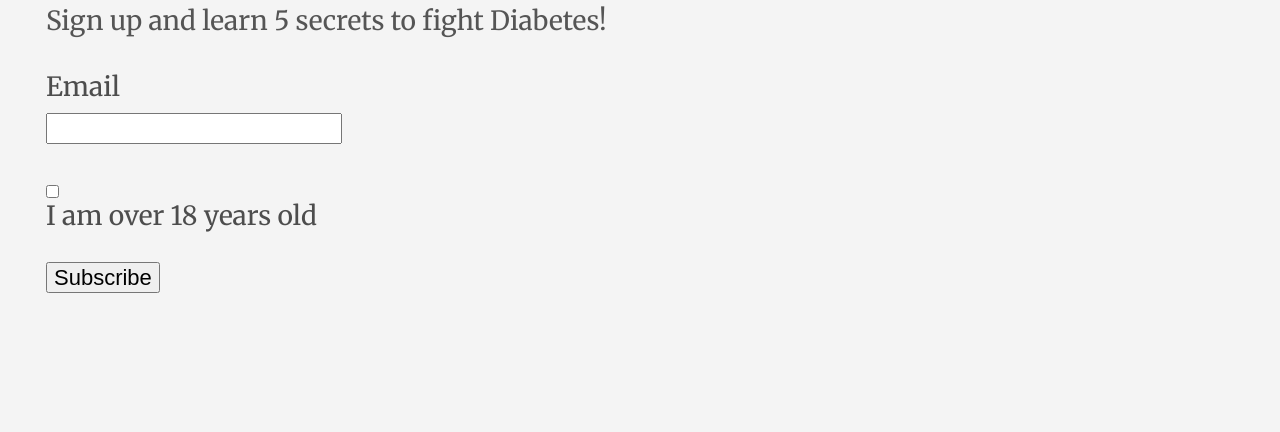
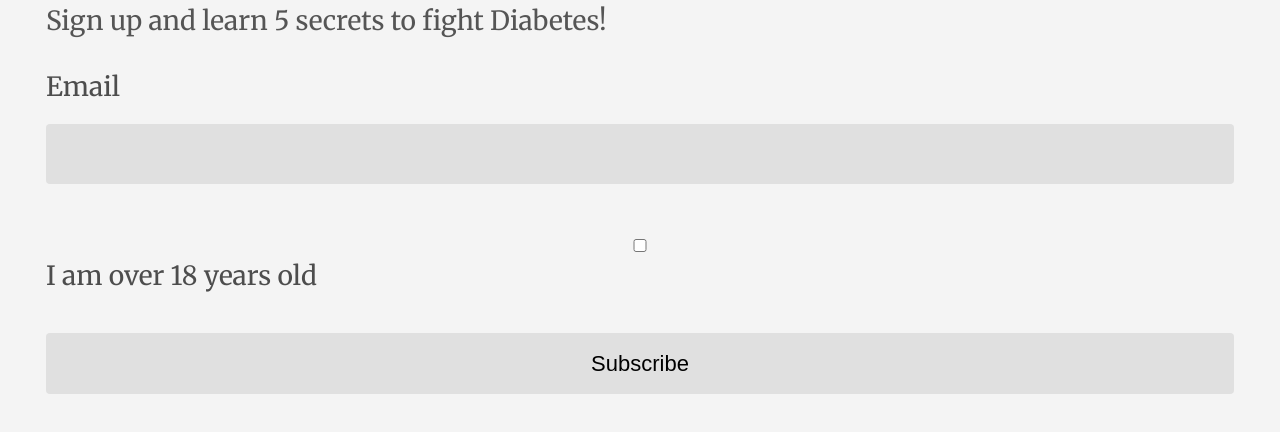
Before and after one commit to itmd362-jtong/lab3, a plain HTML site: page index.html in a window 1280 px wide. Shown: the part 108-540 px from the top of the page. Drawn offline with nearby package versions, Linux system fonts and the light colour scheme.

Commit message:
css for input fields

```diff
--- a/css/screen.css
+++ b/css/screen.css
@@ -239,6 +239,22 @@ label {
   color: #4d4d4d; /* lighter gray */
 }
 
+input[type="email"], input[type="checkbox"], input[type="submit"] {
+  width: 100%;
+  padding: 0.8em 1.2em;
+  margin: 0.5em 0;
+  border: none;
+  border-radius: 4px;
+  background-color: #e0e0e0; /* light gray background for the input box */
+  font-size: 1em;
+  box-sizing: border-box;
+}
+
+input[type="email"]:focus, input[type="checkbox"]:focus, input[type="submit"]:focus {
+  outline: none;
+  border: 2px solid #b0b0b0; /* slightly darker gray border */
+}
+
 
 /* ===== LAYOUT STYLES ====== */
 
```
